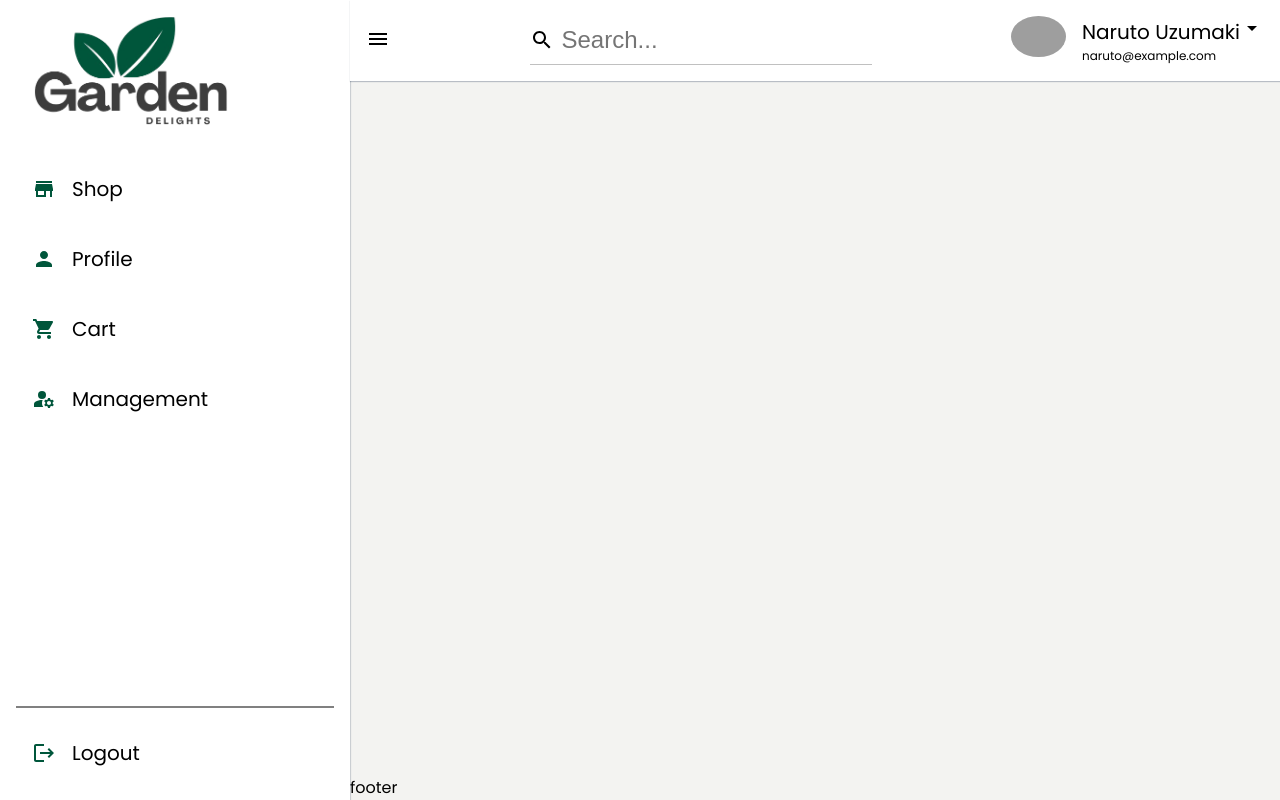
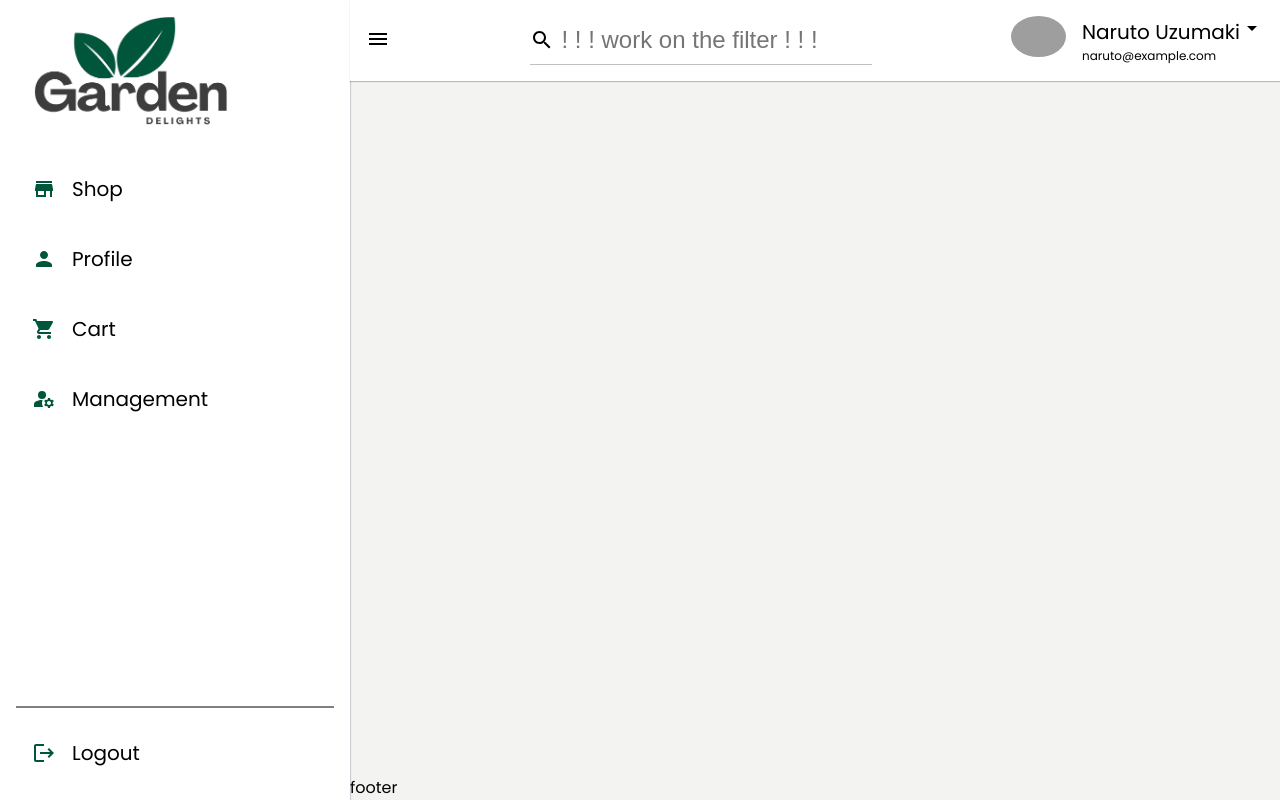
Before and after one commit to babygrandad/produce-shop, a React (Create React App) app in the folder frontend/: page / in a window 1280 px wide. Built offline with nearby package versions, Linux system fonts and the light colour scheme; grey boxes are pictures that could not be loaded; a web font is replaced by a local one.

Commit message:
placed reminder on code to work on filter

```diff
--- a/frontend/src/Components/Topbar/Topbar.jsx
+++ b/frontend/src/Components/Topbar/Topbar.jsx
@@ -35,7 +35,7 @@ function Topbar({all = 0, fruit = 0, veg = 0, onFilterChange, onSearch}) {
       <button className={styles['header-menu-toggle']}><Menu /></button>
       <form className={styles["header-search-form"]} autoComplete='off' onSubmit={handleSubmit}>
         <Search />
-        <input type="text" value={searchInput} className={styles['search-input']} placeholder={`Search...`} onChange={handleInputChange} />
+        <input type="text" value={searchInput} className={styles['search-input']} placeholder={`! ! ! work on the filter ! ! !`} onChange={handleInputChange} />
       </form>
       <div className={styles["user-profile"]}>
           <img src="https://i.pinimg.com/736x/e4/ea/7a/e4ea7a052f09288f1490c1037b3f7181.jpg" alt="" className={styles["user-profile-image"]} />
```
